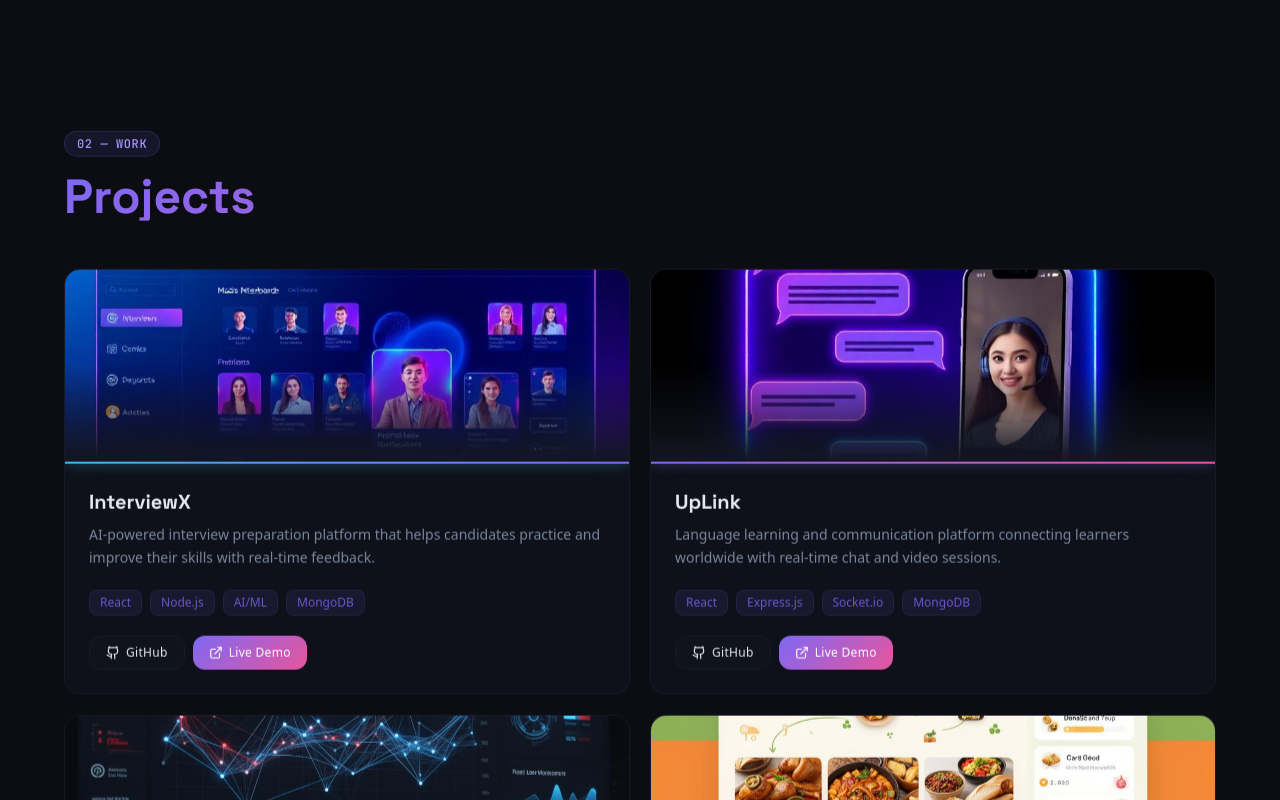
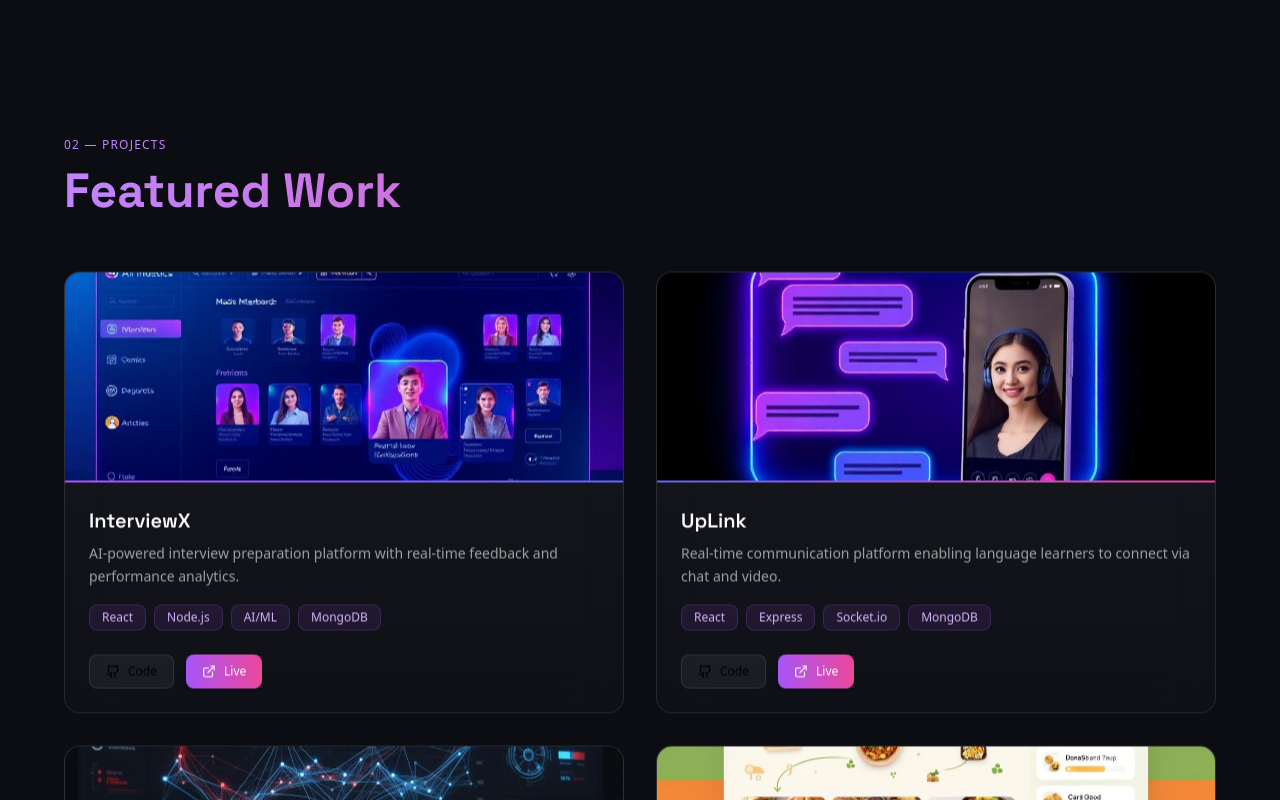
Before and after one commit to dhikondagopi/portfolio, a React (Vite) app: page / in a window 1280 px wide. Shown: the part 1560-2360 px from the top of the page. Built offline with nearby package versions, Linux system fonts and the light colour scheme; the HTML template or start-up script is replaced by a standard one.

Commit message:
added the profile section

```diff
--- a/src/components/ProjectsSection.tsx
+++ b/src/components/ProjectsSection.tsx
@@ -10,99 +10,124 @@ import projectFoodbridge from "@/assets/project-foodbridge.jpg";
 const projects = [
   {
     title: "InterviewX",
-    description: "AI-powered interview preparation platform that helps candidates practice and improve their skills with real-time feedback.",
+    description:
+      "AI-powered interview preparation platform with real-time feedback and performance analytics.",
     tech: ["React", "Node.js", "AI/ML", "MongoDB"],
-    gradient: "from-[hsl(200,90%,60%)] to-[hsl(250,85%,68%)]",
-    accent: "hsl(200 90% 60%)",
+    gradient: "from-purple-500 to-indigo-500",
     image: projectInterviewX,
   },
   {
     title: "UpLink",
-    description: "Language learning and communication platform connecting learners worldwide with real-time chat and video sessions.",
-    tech: ["React", "Express.js", "Socket.io", "MongoDB"],
-    gradient: "from-[hsl(250,85%,68%)] to-[hsl(330,75%,62%)]",
-    accent: "hsl(250 85% 68%)",
+    description:
+      "Real-time communication platform enabling language learners to connect via chat and video.",
+    tech: ["React", "Express", "Socket.io", "MongoDB"],
+    gradient: "from-indigo-500 to-pink-500",
     image: projectUplink,
   },
   {
     title: "ThreatGuard AI",
-    description: "Advanced cybersecurity threat detection platform that analyzes network and system logs to detect malicious activities using AI.",
+    description:
+      "Cybersecurity threat detection system analyzing logs using machine learning algorithms.",
     tech: ["React", "Python", "TensorFlow", "MongoDB"],
-    gradient: "from-[hsl(330,75%,62%)] to-[hsl(20,90%,65%)]",
-    accent: "hsl(330 75% 62%)",
+    gradient: "from-pink-500 to-orange-400",
     image: projectThreatguard,
   },
   {
     title: "Food Bridge",
-    description: "Social impact platform connecting restaurants, event organizers, and households with NGOs to donate surplus food and reduce food waste.",
-    tech: ["React", "Node.js", "MongoDB", "Express.js"],
-    gradient: "from-[hsl(150,80%,50%)] to-[hsl(200,90%,60%)]",
-    accent: "hsl(150 80% 50%)",
+    description:
+      "Platform connecting food donors with NGOs to reduce waste and improve social impact.",
+    tech: ["React", "Node", "MongoDB", "Express"],
+    gradient: "from-green-400 to-sky-400",
     image: projectFoodbridge,
   },
 ];
 
 const ProjectsSection = () => {
   const ref = useRef(null);
-  const inView = useInView(ref, { once: true, margin: "-100px" });
+  const inView = useInView(ref, { once: true });
 
   return (
-    <section id="projects" className="relative min-h-screen flex items-center py-24 px-4">
+    <section
+      id="projects"
+      className="relative min-h-screen flex items-center py-24 px-4"
+    >
       <div className="container mx-auto max-w-6xl z-10" ref={ref}>
         <motion.div
-          initial={{ opacity: 0, y: 30 }}
+          initial={{ opacity: 0, y: 40 }}
           animate={inView ? { opacity: 1, y: 0 } : {}}
           transition={{ duration: 0.6 }}
         >
-          <span className="section-badge mb-4 inline-flex">02 — WORK</span>
-          <h2 className="text-4xl md:text-5xl font-display font-bold gradient-text mb-12">Projects</h2>
+          <span className="text-xs tracking-widest text-purple-400">
+            02 — PROJECTS
+          </span>
+
+          <h2 className="text-4xl md:text-5xl font-bold mt-3 mb-14 bg-gradient-to-r from-purple-400 to-pink-500 bg-clip-text text-transparent">
+            Featured Work
+          </h2>
         </motion.div>
 
-        <div className="grid md:grid-cols-2 gap-5">
+        <div className="grid md:grid-cols-2 gap-8">
           {projects.map((project, i) => (
             <motion.div
               key={project.title}
-              initial={{ opacity: 0, y: 30 }}
+              initial={{ opacity: 0, y: 40 }}
               animate={inView ? { opacity: 1, y: 0 } : {}}
-              transition={{ duration: 0.5, delay: i * 0.1 }}
-              whileHover={{ y: -6 }}
-              className="glass-hover group relative overflow-hidden"
+              transition={{ delay: i * 0.12 }}
+              whileHover={{ y: -10, scale: 1.02 }}
+              className="group rounded-2xl border border-white/10
+              bg-gradient-to-b from-white/5 to-white/[0.02]
+              backdrop-blur-xl overflow-hidden
+              transition-all duration-500
+              hover:border-purple-500/40
+              hover:shadow-[0_0_40px_rgba(139,92,246,0.25)]"
             >
-              {/* Project image */}
-              <div className="h-48 relative overflow-hidden">
+              {/* IMAGE */}
+              <div className="h-52 overflow-hidden">
                 <img
                   src={project.image}
                   alt={project.title}
-                  className="w-full h-full object-cover transition-transform duration-700 group-hover:scale-110"
-                  loading="lazy"
+                  className="w-full h-full object-cover transition duration-700 group-hover:scale-110"
                 />
-                <div className="absolute inset-0 bg-gradient-to-b from-transparent via-transparent to-card pointer-events-none" />
               </div>
 
-              {/* Gradient accent bar */}
+              {/* GRADIENT LINE */}
               <div
                 className={`h-[2px] bg-gradient-to-r ${project.gradient}`}
-                style={{ boxShadow: `0 0 12px ${project.accent}` }}
               />
 
+              {/* CONTENT */}
               <div className="p-6">
-                <h3 className="font-display text-xl font-bold text-foreground mb-2 group-hover:gradient-text transition-all">
+                <h3 className="text-xl font-semibold text-white group-hover:text-purple-300 transition">
                   {project.title}
                 </h3>
-                <p className="text-muted-foreground text-sm mb-5 leading-relaxed">{project.description}</p>
-                <div className="flex flex-wrap gap-2 mb-5">
+
+                <p className="text-sm text-white/60 mt-2 leading-relaxed">
+                  {project.description}
+                </p>
+
+                {/* TECH TAGS */}
+                <div className="flex flex-wrap gap-2 mt-4">
                   {project.tech.map((t) => (
-                    <span key={t} className="px-2.5 py-1 text-xs font-medium rounded-lg bg-primary/10 text-primary/80 border border-primary/10">
+                    <span
+                      key={t}
+                      className="text-xs px-3 py-1 rounded-lg
+                      bg-purple-500/10 text-purple-300 border border-purple-500/20"
+                    >
                       {t}
                     </span>
                   ))}
                 </div>
-                <div className="flex gap-2">
-                  <button className="btn-glass flex items-center gap-1.5 !px-4 !py-2 text-xs">
-                    <Github className="w-3.5 h-3.5" /> GitHub
+
+                {/* BUTTONS */}
+                <div className="flex gap-3 mt-6">
+                  <button className="flex items-center gap-2 text-xs px-4 py-2 rounded-lg bg-white/5 border border-white/10 hover:bg-white/10 transition">
+                    <Github size={14} />
+                    Code
                   </button>
-                  <button className="btn-primary flex items-center gap-1.5 !px-4 !py-2 text-xs !shadow-none">
-                    <ExternalLink className="w-3.5 h-3.5" /> Live Demo
+
+                  <button className="flex items-center gap-2 text-xs px-4 py-2 rounded-lg bg-gradient-to-r from-purple-500 to-pink-500 text-white shadow hover:scale-105 transition">
+                    <ExternalLink size={14} />
+                    Live
                   </button>
                 </div>
               </div>
--- a/src/components/SkillsSection.tsx
+++ b/src/components/SkillsSection.tsx
@@ -10,7 +10,7 @@ const skills = [
   { name: "CSS3", icon: "https://cdn.jsdelivr.net/gh/devicons/devicon/icons/css3/css3-original.svg" },
   { name: "JavaScript", icon: "https://cdn.jsdelivr.net/gh/devicons/devicon/icons/javascript/javascript-original.svg" },
   { name: "TypeScript", icon: "https://cdn.jsdelivr.net/gh/devicons/devicon/icons/typescript/typescript-original.svg" },
-  { name: "Tailwind CSS", icon: "https://cdn.jsdelivr.net/gh/devicons/devicon@latest/icons/tailwindcss/tailwindcss-original.svg" },
+  { name: "Tailwind", icon: "https://cdn.jsdelivr.net/gh/devicons/devicon@latest/icons/tailwindcss/tailwindcss-original.svg" },
   { name: "Bootstrap", icon: "https://cdn.jsdelivr.net/gh/devicons/devicon/icons/bootstrap/bootstrap-original.svg" },
   { name: "Three.js", icon: "https://cdn.jsdelivr.net/gh/devicons/devicon/icons/threejs/threejs-original.svg", invert: true },
   { name: "Next.js", icon: "https://cdn.jsdelivr.net/gh/devicons/devicon/icons/nextjs/nextjs-original.svg", invert: true },
@@ -26,43 +26,53 @@ const skills = [
 
 const SkillsSection = () => {
   const ref = useRef(null);
-  const inView = useInView(ref, { once: true, margin: "-100px" });
+  const inView = useInView(ref, { once: true });
 
   return (
-    <section id="skills" className="relative min-h-screen flex items-center py-24 px-4">
+    <section id="skills" className="relative py-24 px-4">
       <div className="container mx-auto max-w-5xl z-10" ref={ref}>
-        <motion.div initial={{ opacity: 0, y: 30 }} animate={inView ? { opacity: 1, y: 0 } : {}} transition={{ duration: 0.6 }}>
-          <span className="section-badge mb-4 inline-flex">02 — SKILLS</span>
-          <h2 className="text-4xl md:text-5xl font-display font-bold gradient-text mb-12">Tech Stack</h2>
+
+        <motion.div
+          initial={{ opacity: 0, y: 30 }}
+          animate={inView ? { opacity: 1, y: 0 } : {}}
+          transition={{ duration: 0.6 }}
+          className="text-center mb-14"
+        >
+          <span className="text-xs tracking-widest text-purple-400">
+            03 — SKILLS
+          </span>
+
+          <h2 className="text-4xl md:text-5xl font-bold mt-3 bg-gradient-to-r from-purple-400 to-pink-500 bg-clip-text text-transparent">
+            Tech Stack
+          </h2>
         </motion.div>
 
         <div className="flex flex-wrap justify-center gap-6">
           {skills.map((skill, i) => (
             <motion.div
               key={skill.name}
-              initial={{ opacity: 0, y: 40, rotate: -10 }}
-              animate={inView ? { opacity: 1, y: 0, rotate: 0 } : {}}
-              transition={{ duration: 0.6, delay: i * 0.07, type: "spring", stiffness: 120, damping: 12 }}
-              whileHover={{ scale: 1.2, y: -10, rotate: 5 }}
-              whileTap={{ scale: 0.95 }}
-              className="group relative w-16 h-16 sm:w-20 sm:h-20 rounded-full bg-muted/40 border-2 border-border/50 hover:border-primary flex items-center justify-center cursor-pointer transition-all duration-500 hover:shadow-[0_0_15px_hsl(var(--primary)/0.4),0_0_30px_hsl(var(--primary)/0.2),0_0_60px_hsl(var(--primary)/0.1)] hover:bg-primary/10"
+              initial={{ opacity: 0, y: 30 }}
+              animate={inView ? { opacity: 1, y: 0 } : {}}
+              transition={{ delay: i * 0.04 }}
+              whileHover={{ y: -8, scale: 1.08 }}
+              className="group relative w-16 h-16 sm:w-20 sm:h-20 rounded-2xl
+              border border-white/10 bg-white/[0.03] backdrop-blur-lg
+              flex items-center justify-center cursor-pointer
+              transition-all duration-500
+              hover:border-purple-500/40
+              hover:shadow-[0_0_30px_rgba(139,92,246,0.35)]"
               title={skill.name}
-            >
-              <motion.div
-                animate={{ y: [0, -3, 0] }}
-                transition={{ duration: 3, repeat: Infinity, delay: i * 0.15, ease: "easeInOut" }}
             >
               <img
                 src={skill.icon}
                 alt={skill.name}
-                  className={`w-8 h-8 sm:w-10 sm:h-10 object-contain ${skill.invert ? "dark:invert" : ""}`}
+                className={`w-8 h-8 sm:w-10 sm:h-10 object-contain transition duration-500 group-hover:scale-110 ${skill.invert ? "dark:invert" : ""}`}
                 loading="lazy"
               />
-              </motion.div>
-              <div className="absolute -bottom-9 left-1/2 -translate-x-1/2 opacity-0 group-hover:opacity-100 transition-opacity duration-200 pointer-events-none z-20">
-                <span className="text-xs font-mono-code text-foreground bg-popover border border-border px-2 py-1 rounded-full whitespace-nowrap shadow-lg">
+
+              {/* tooltip */}
+              <div className="absolute -bottom-8 opacity-0 group-hover:opacity-100 transition text-xs text-purple-300">
                 {skill.name}
-                </span>
               </div>
             </motion.div>
           ))}
```
Lines whose indentation alone changed are shown as unchanged.
